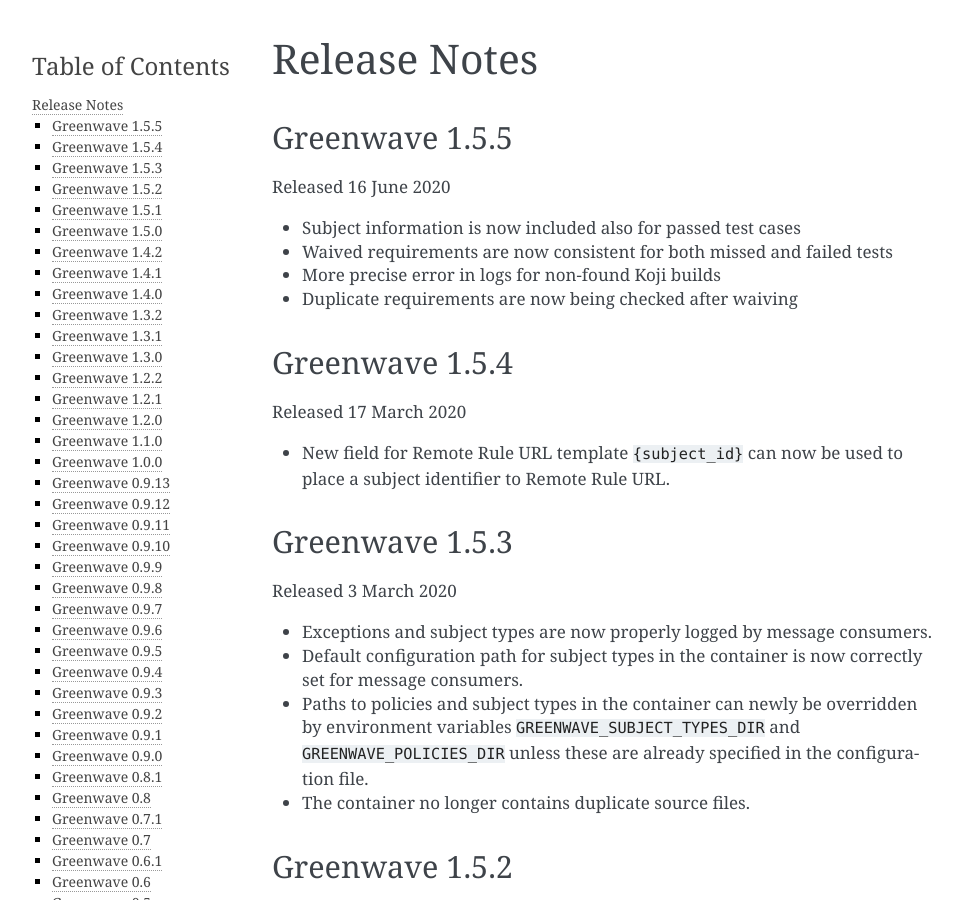
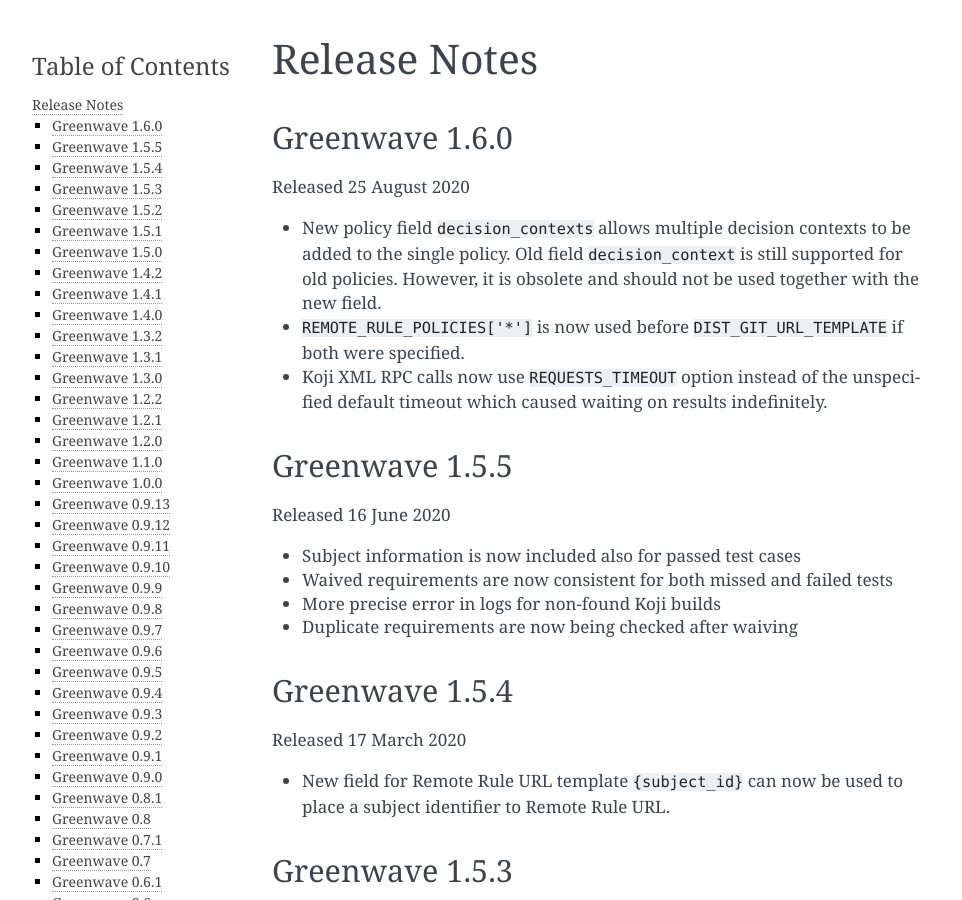
Before and after one commit to release-engineering/greenwave, a Sphinx documentation site: the page built from docs/release-notes.rst, in a window 1280 px wide and 900 px high. Shown: the whole window, without its empty margins (148-1110 px from the left). Built offline with Sphinx 7.4.7, drawn with Linux system fonts in a browser that asks for light colours; pages that are not in the unit, such as notebooks, are missing from menus.

Commit message:
Release notes for 1.6.0

```diff
--- a/docs/release-notes.rst
+++ b/docs/release-notes.rst
@@ -1,6 +1,21 @@
 =============
 Release Notes
 =============
+
+Greenwave 1.6.0
+===============
+
+Released 25 August 2020
+
+* New policy field ``decision_contexts`` allows multiple decision contexts
+  to be added to the single policy. Old field ``decision_context`` is
+  still supported for old policies. However, it is obsolete and should not
+  be used together with the new field.
+* ``REMOTE_RULE_POLICIES['*']`` is now used before ``DIST_GIT_URL_TEMPLATE``
+  if both were specified.
+* Koji XML RPC calls now use ``REQUESTS_TIMEOUT`` option instead of the
+  unspecified default timeout which caused waiting on results indefinitely.
+
 
 Greenwave 1.5.5
 ===============
```
